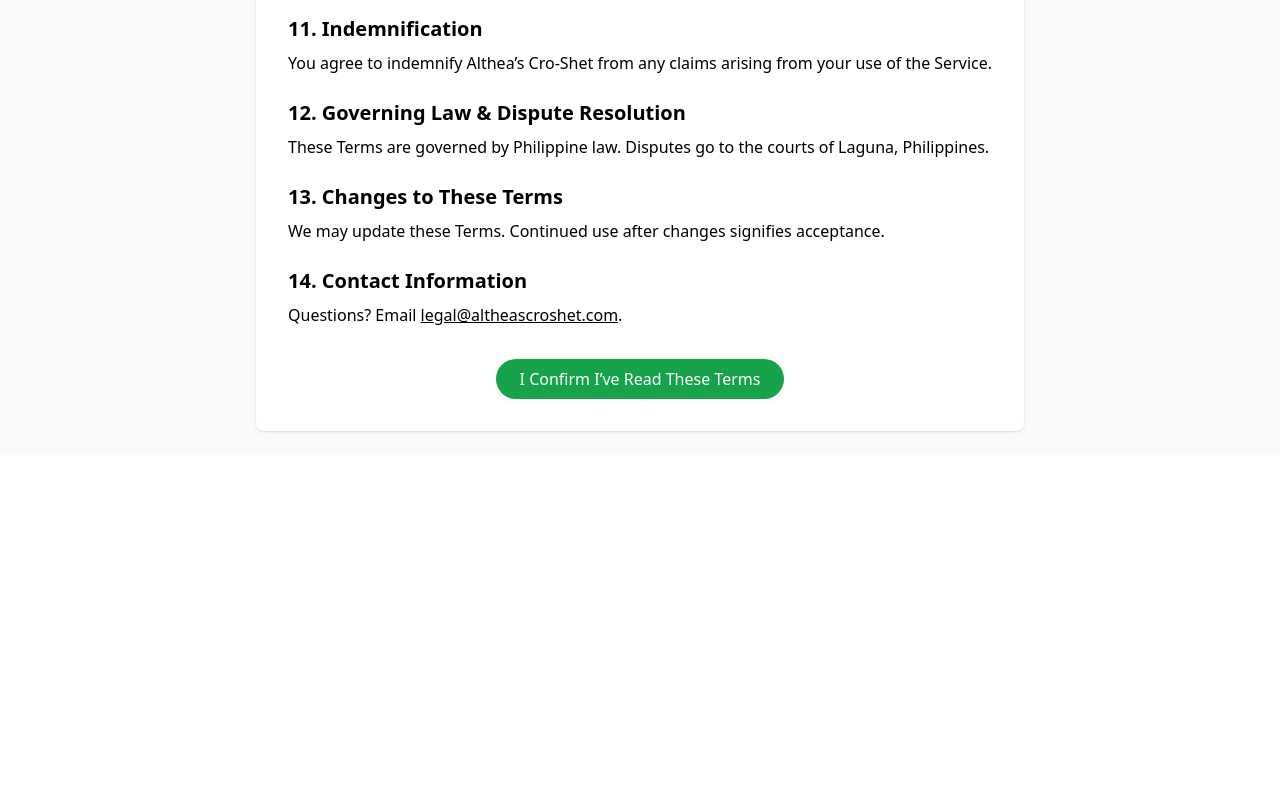
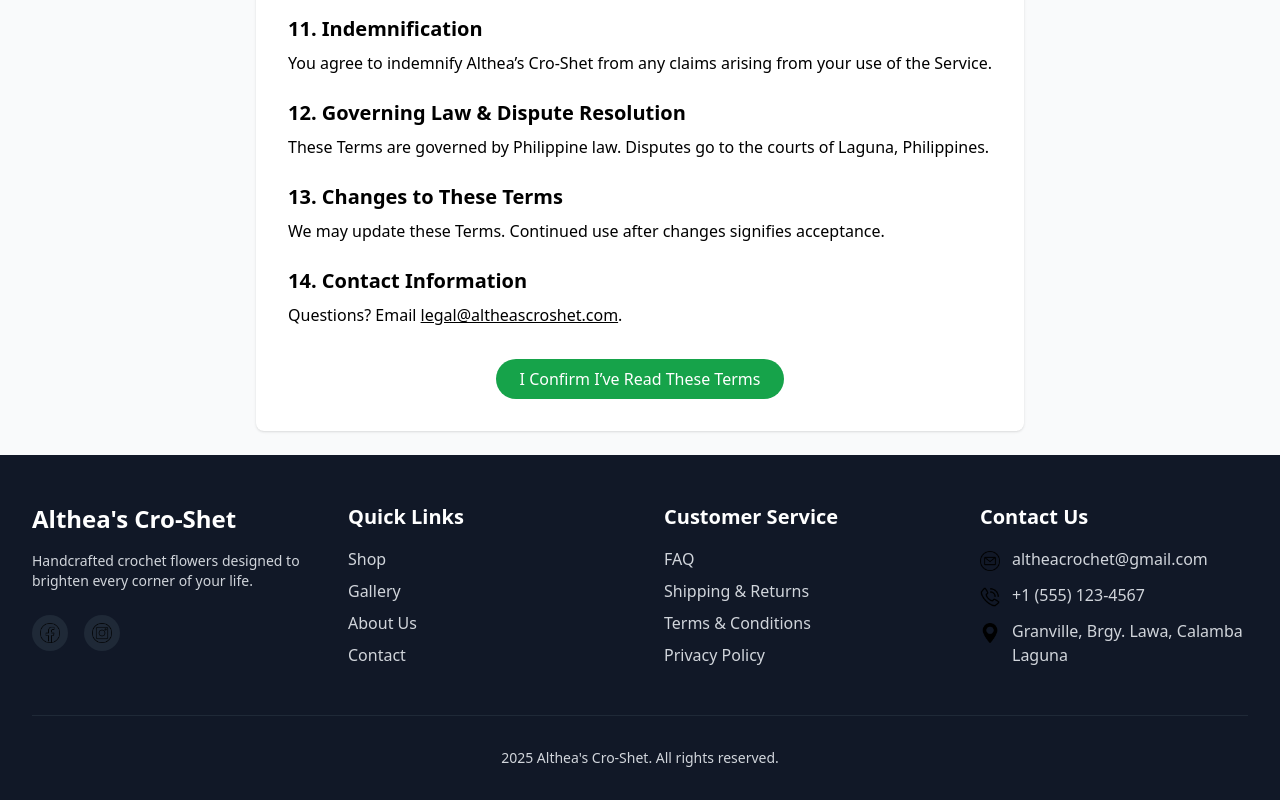
Before and after one commit to Roiwav/Altheas_Cro-shet, a React (Vite) app in the folder frontend/: page /service-terms in a window 1280 px wide. Shown: the part 1193-1993 px from the top of the page. Before the commit the page ends 1648 px from the top, so only its background shows below. Built offline with nearby package versions, Linux system fonts and the light colour scheme; no server answers.

Commit message:
add footer

```diff
--- a/frontend/src/components/layout/Layout.jsx
+++ b/frontend/src/components/layout/Layout.jsx
@@ -2,6 +2,7 @@
 import { Outlet, useLocation } from "react-router-dom";
 import Navbar from "./Navbar";
 import Sidebar from "./Sidebar";
+import Footer from "./Footer";
 
 export default function Layout() {
   const [sidebarOpen, setSidebarOpen] = useState(false);
@@ -21,10 +22,13 @@
   };
 
   return (
-    <div className="relative min-h-screen">
+    <div className="flex flex-col min-h-screen bg-gray-50 dark:bg-gray-900">
       <Sidebar isOpen={sidebarOpen} setIsOpen={setSidebarOpen} scrollToSection={scrollToSection} aboutRef={aboutRef} contactRef={contactRef} />
       <Navbar sidebarOpen={sidebarOpen} setSidebarOpen={setSidebarOpen} isAuthPage={isAuthPage} />
-      <Outlet context={{ aboutRef, contactRef }} />
+      <main className="flex-grow">
+        <Outlet context={{ aboutRef, contactRef }} />
+      </main>
+      <Footer />
     </div>
   );
 }
```
